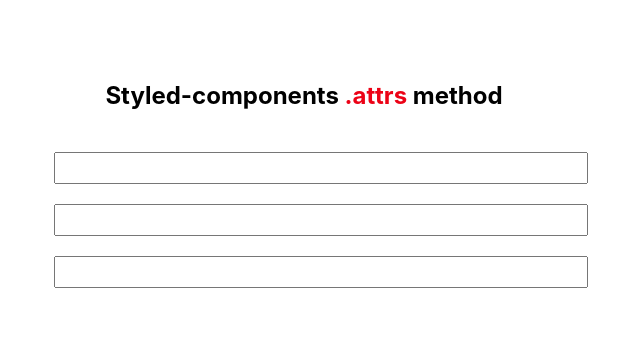
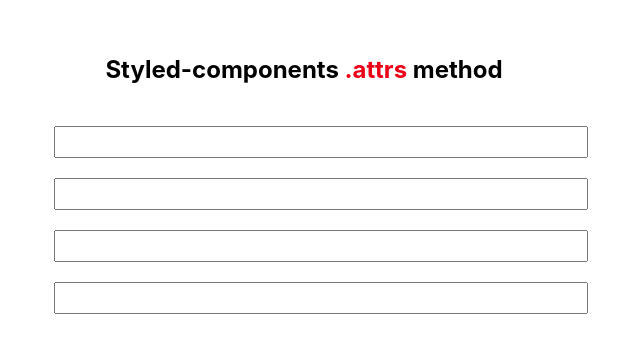
Before and after one commit to suniaikin/training-sc, a React (Vite) app: page / in a window 1280 px wide. Shown: the part 219-572 px from the top of the page, without its empty margins (336-976 px from the left). Built offline with nearby package versions, Linux system fonts and the light colour scheme.

Commit message:
commit init

```diff
--- a/src/App.tsx
+++ b/src/App.tsx
@@ -8,6 +8,7 @@
             <Title>Styled-components <span>.attrs</span> method</Title>
 
             <Form>
+                <Field/>
                 <Field/>
                 <Field/>
                 <Field/>
```
